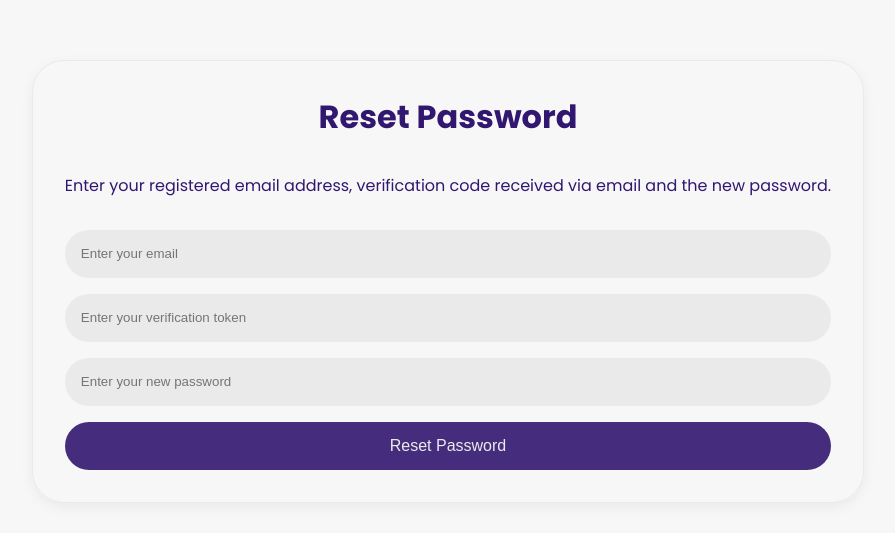
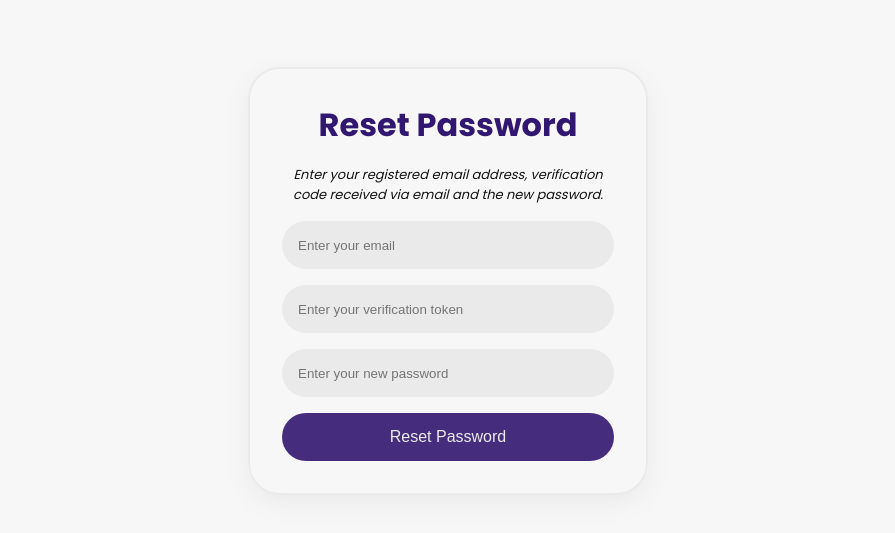
Before and after one commit to fearalert/Authentication-App-MERN, a React (Vite) app in the folder client/: page /reset-password in a window 1280 px wide. Shown: the part 119-652 px from the top of the page, without its empty margins (192-1087 px from the left). Built offline with nearby package versions, Linux system fonts and the light colour scheme.

Commit message:
FIxing the css of Reset password screen

```diff
--- a/client/src/Components/ResetPassword/Reset.module.css
+++ b/client/src/Components/ResetPassword/Reset.module.css
@@ -8,18 +8,17 @@
 }
 
 .formContainer {
-    /* border: 1px solid var(--primary-color); */
-    border: 1px solid var(--input-background-color);
+    border: 2px solid var(--input-background-color);
     display: flex;
     flex-direction: column;
     min-width: 380px;
+    max-width: 400px;
     padding: 2rem;
     border-radius: 2rem;
     row-gap: 1rem;
     background-color: var(--form-background-color);
     text-align: center;
-    box-shadow: var(--input-background-color) 0px 4px 12px;
-    color: var(--primary-color);
+    box-shadow: var(--input-background-color) 0px 8px 24px;
 }
 
 .formContainer > h1 {
@@ -29,6 +28,20 @@
     display: flex;
     align-items: center;
     justify-content: center;
+    color: var(--primary-color);
+}
+
+.formContainer > p {
+    margin: 0;
+    padding: 0;
+    text-align: center;
+    display: flex;
+    align-items: center;
+    justify-content: center;
+    color: var(--form-background-color);
+    text-align: center;
+    font-style: italic;
+    font-size: small;
 }
 
 .inputContainer {
```
